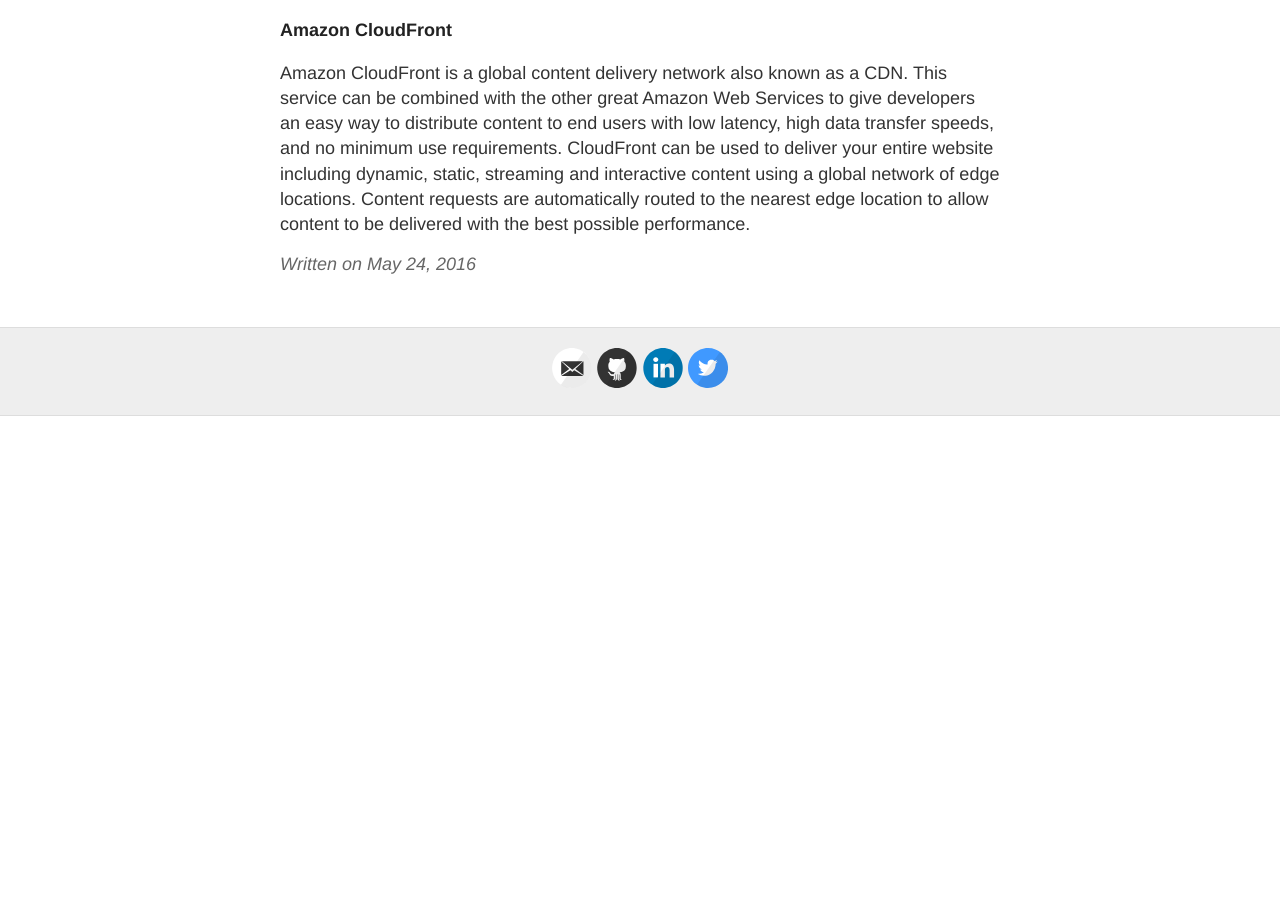
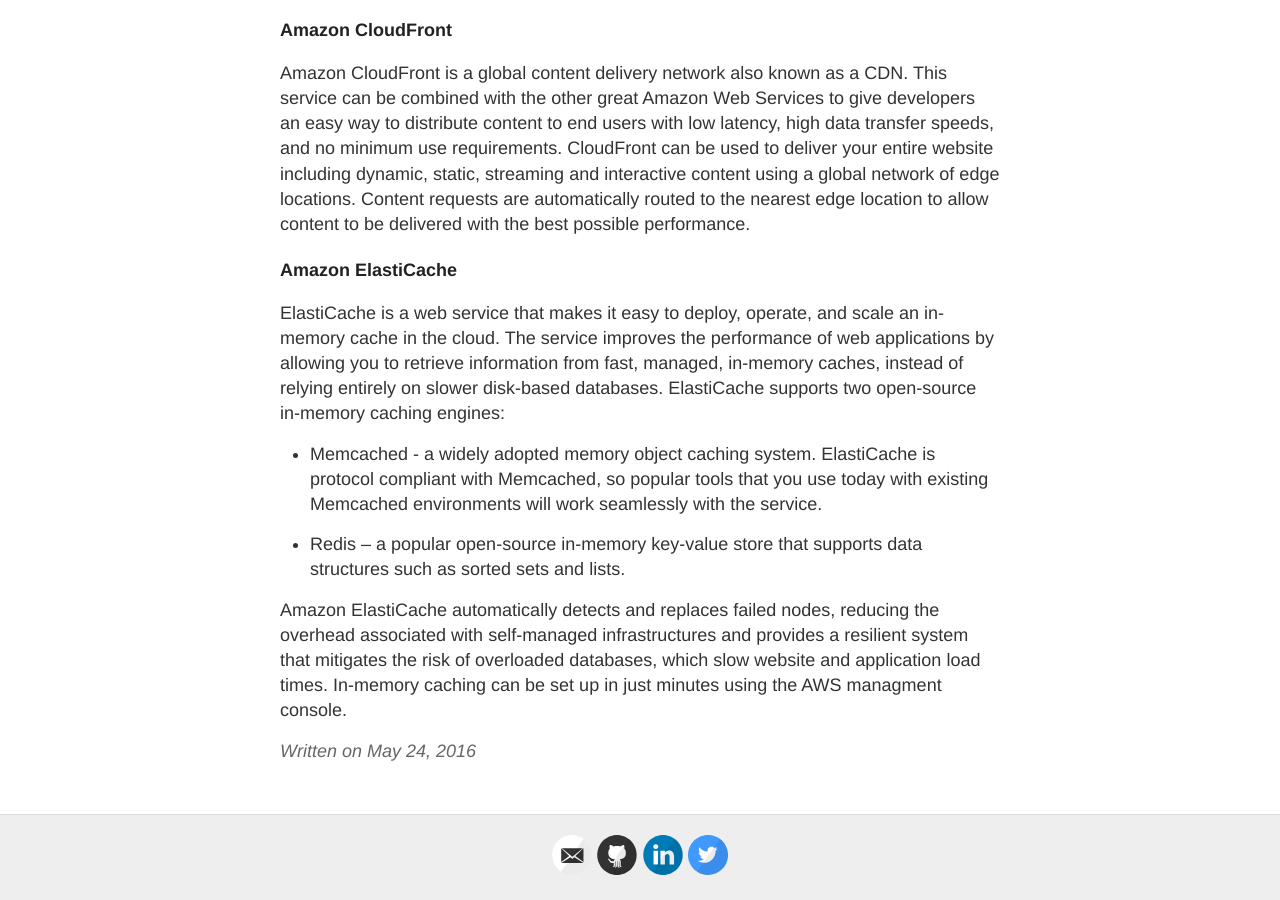
Before and after one commit to tuckerbohman5/tuckerbohman5.github.io, a Jekyll site: the page built from _posts/2016-5-24-AWS-Overview.md, in a window 1280 px wide and 900 px high, scrolled down 1783 px. Built offline with Jekyll 4.4.1, drawn with Linux system fonts in a browser that asks for light colours; before the commit the page ends 2199 px from its top, so only the background shows below that.

Commit message:
elasticache

```diff
--- a/_posts/2016-5-24-AWS-Overview.md
+++ b/_posts/2016-5-24-AWS-Overview.md
@@ -32,3 +32,13 @@ Amazon RDS or Relational Database Service makes it easy to setup, maintain and s
 ##### Amazon CloudFront
 
 Amazon CloudFront is a global content delivery network also known as a CDN. This service can be combined with the other great Amazon Web Services to give developers an easy way to distribute content to end users with low latency, high data transfer speeds, and no minimum use requirements. CloudFront can be used to deliver your entire website including dynamic, static, streaming and interactive content using a global network of edge locations. Content requests are automatically routed to the nearest edge location to allow content to be delivered with the best possible performance.
+
+##### Amazon ElastiCache
+
+ElastiCache is a web service that makes it easy to deploy, operate, and scale an in-memory cache in the cloud. The service improves the performance of web applications by allowing you to retrieve information from fast, managed, in-memory caches, instead of relying entirely on slower disk-based databases. ElastiCache supports two open-source in-memory caching engines:
+
+* Memcached - a widely adopted memory object caching system. ElastiCache is protocol compliant with Memcached, so popular tools that you use today with existing Memcached environments will work seamlessly with the service.
+
+* Redis – a popular open-source in-memory key-value store that supports data structures such as sorted sets and lists.
+
+Amazon ElastiCache automatically detects and replaces failed nodes, reducing the overhead associated with self-managed infrastructures and provides a resilient system that mitigates the risk of overloaded databases, which slow website and application load times. In-memory caching can be set up in just minutes using the AWS managment console.
```
